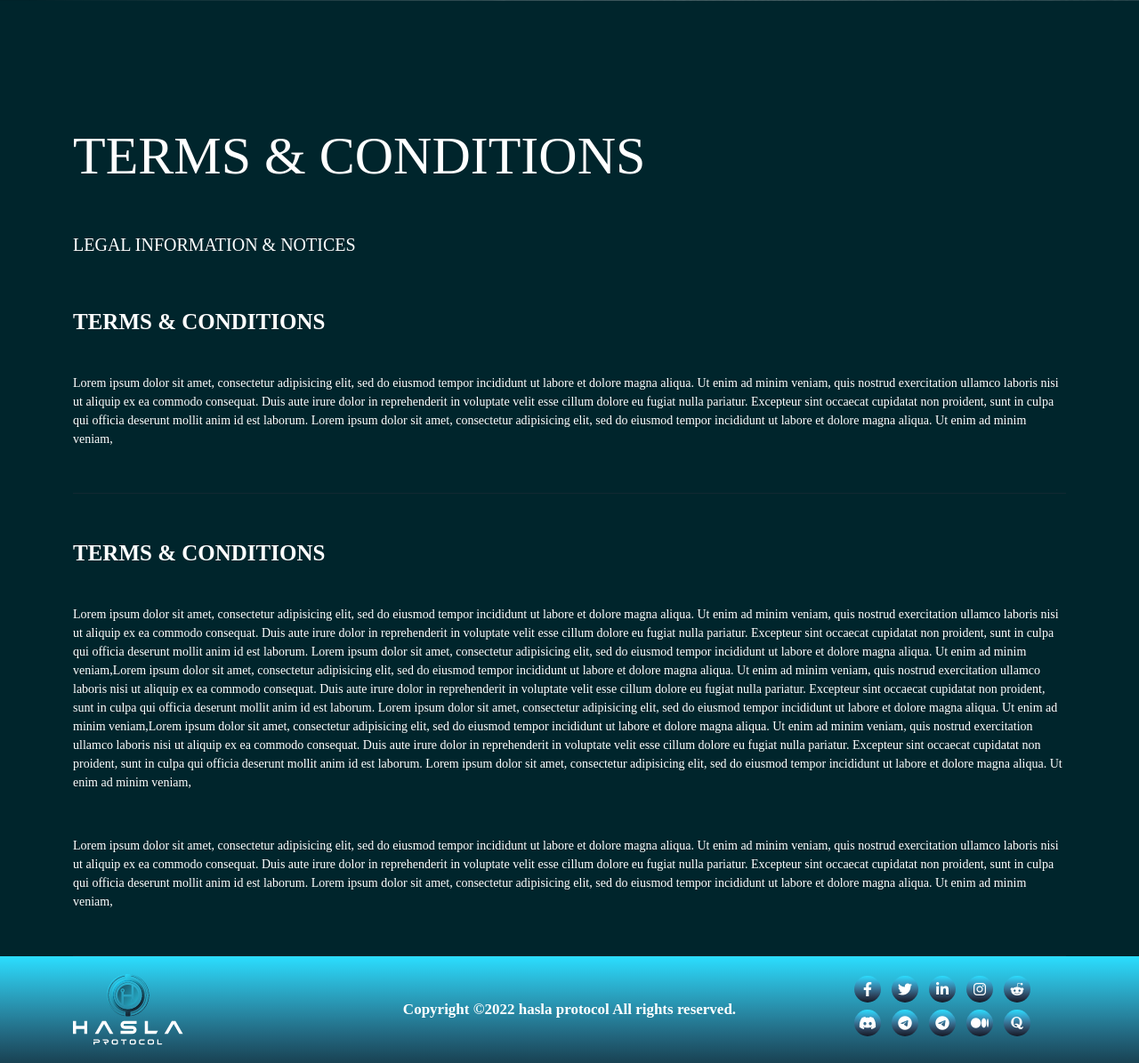
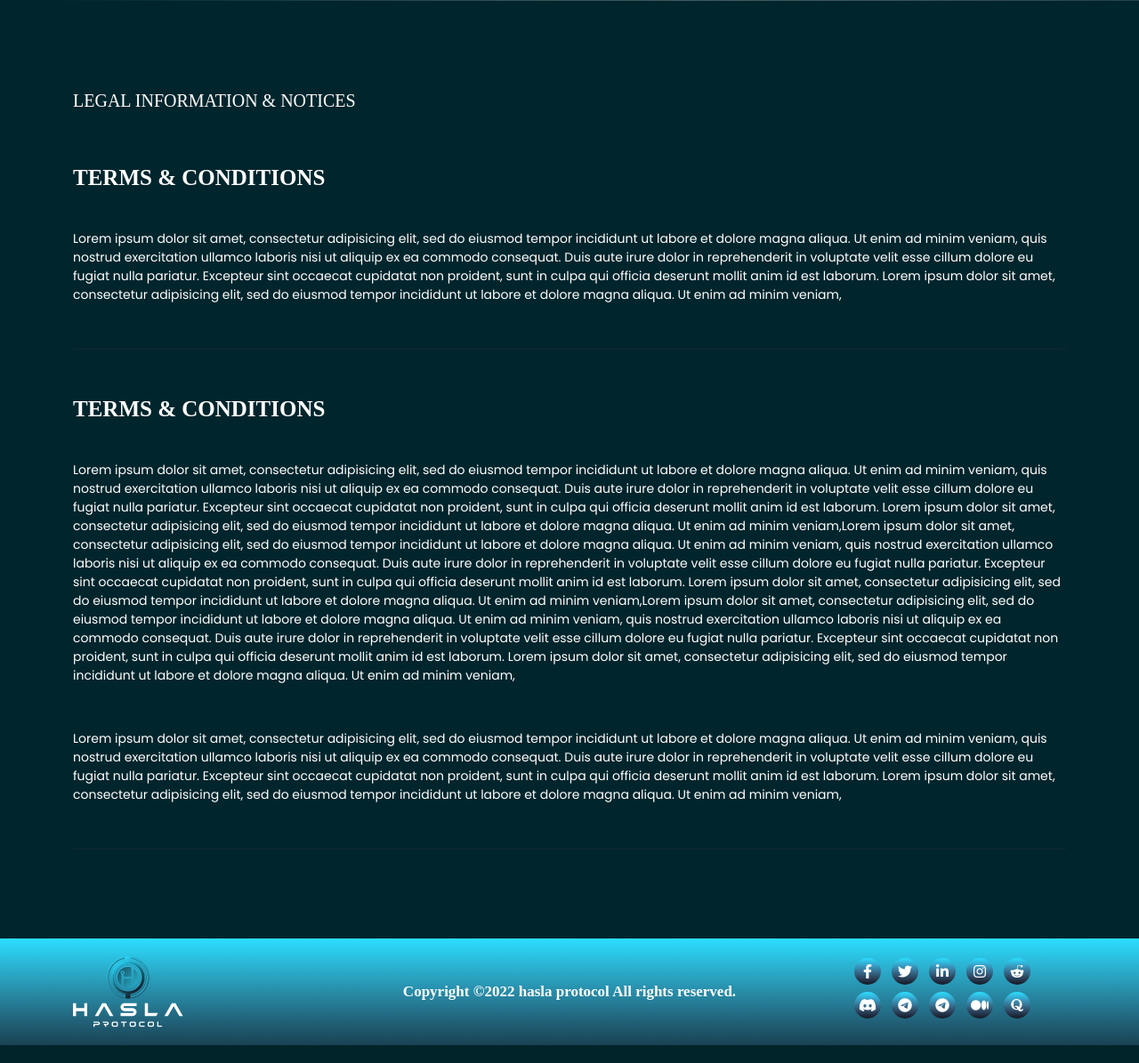
Before and after one commit to sajidjabbar/hasla-protocol, a PHP site: page /terms.php in a window 1280 px wide. Shown: the part 380-1575 px from the top of the page at 89% size. Run offline with PHP 8.4, Linux system fonts and the light colour scheme; some libraries are stand-ins or nearby versions; some web fonts are replaced.

Commit message:
css changes

```diff
--- a/aml-cft-policy.php
+++ b/aml-cft-policy.php
@@ -28,7 +28,7 @@
 <section class="privacy-sec">
     <div class="container">
         <div class="privacy-head">
-            <h2>Aml Cft Policy</h2>
+            <!-- <h2>Aml Cft Policy</h2> -->
             <h4>Legal Information & Notices</h4>
         </div>
         <div class="row">
--- a/css/terms.css
+++ b/css/terms.css
@@ -10,10 +10,6 @@ header#header::after {
 	position: absolute;
 	bottom: -22px;
 }
-@import url("https://fonts.googleapis.com/css2?family=Poppins:ital,wght@0,100;0,200;0,300;0,400;0,500;0,600;0,700;0,800;0,900;1,100;1,200;1,300;1,400;1,500;1,600;1,700;1,800;1,900&family=Roboto:ital,wght@1,100&display=swap");
-@import url("https://fonts.googleapis.com/css2?family=Montserrat:ital,wght@0,100;0,200;0,300;0,400;0,500;0,600;0,700;0,800;0,900;1,100;1,200;1,300;1,400;1,500;1,600;1,700;1,800;1,900&family=Poppins:ital,wght@0,100;0,200;0,300;0,400;0,500;0,600;0,700;0,800;0,900;1,100;1,200;1,300;1,400;1,500;1,600;1,700;1,800;1,900&family=Roboto:ital,wght@1,100&display=swap");
-@import url("http://fonts.cdnfonts.com/css/generica-2");
-@import url("http://fonts.cdnfonts.com/css/segoe-ui-4");
 /* *********************** Begin of header section***************** */
 header {
 	position: fixed;
@@ -87,7 +83,7 @@ header.active {
 .privacy-head h4 {
 	font-size: 20px;
 	color: #fff;
-  font-family: "Montserrat";
+	font-family: "hanson";
 	font-weight: 400;
 	text-transform: uppercase;
 }
@@ -100,20 +96,21 @@ header.active {
 .privacy-stuff p {
 	font-size: 14px;
 	color: #fff;
-  font-family: "Montserrat";
-  font-weight: 500;
+	font-family: "poppins";
+	font-weight: 400;
 	margin-bottom: 50px;
 }
 .privacy-stuff h3 {
 	font-size: 25px;
 	color: #fff;
-  font-family: "Montserrat";
+	font-family: "walkway";
 	font-weight: 700;
 	padding-top: 52px;
 	padding-bottom: 35px;
+	text-transform: capitalize;
 }
 section.privacy-sec {
-  padding-top: 138px;
+	padding: 100px 0px;
 }
 .privacy-stuff {
 	border-bottom: 1px solid #122932;
--- a/general-risk-warning.php
+++ b/general-risk-warning.php
@@ -28,7 +28,7 @@
 <section class="privacy-sec">
     <div class="container">
         <div class="privacy-head">
-            <h2>general risk warning</h2>
+            <!-- <h2>general risk warning</h2> -->
             <h4>Legal Information & Notices</h4>
         </div>
         <div class="row">
--- a/privacy-notice.php
+++ b/privacy-notice.php
@@ -28,7 +28,7 @@
 <section class="privacy-sec">
     <div class="container">
         <div class="privacy-head">
-            <h2>Privacy Notice</h2>
+            <!-- <h2>Privacy Notice</h2> -->
             <h4>Legal Information & Notices</h4>
         </div>
         <div class="row">
--- a/terms.php
+++ b/terms.php
@@ -28,7 +28,7 @@
 <section class="privacy-sec">
     <div class="container">
         <div class="privacy-head">
-            <h2>TERMS & CONDITIONS</h2>
+            <!-- <h2>TERMS & CONDITIONS</h2> -->
             <h4>Legal Information & Notices</h4>
         </div>
         <div class="row">
--- a/trading-rules.php
+++ b/trading-rules.php
@@ -28,7 +28,7 @@
 <section class="privacy-sec">
     <div class="container">
         <div class="privacy-head">
-            <h2>Trading Rules</h2>
+            <!-- <h2>Trading Rules</h2> -->
             <h4>Legal Information & Notices</h4>
         </div>
         <div class="row">
```
Also changed, not shown: index.php (+9 -0 lines). Lines whose indentation alone changed are shown as unchanged.
